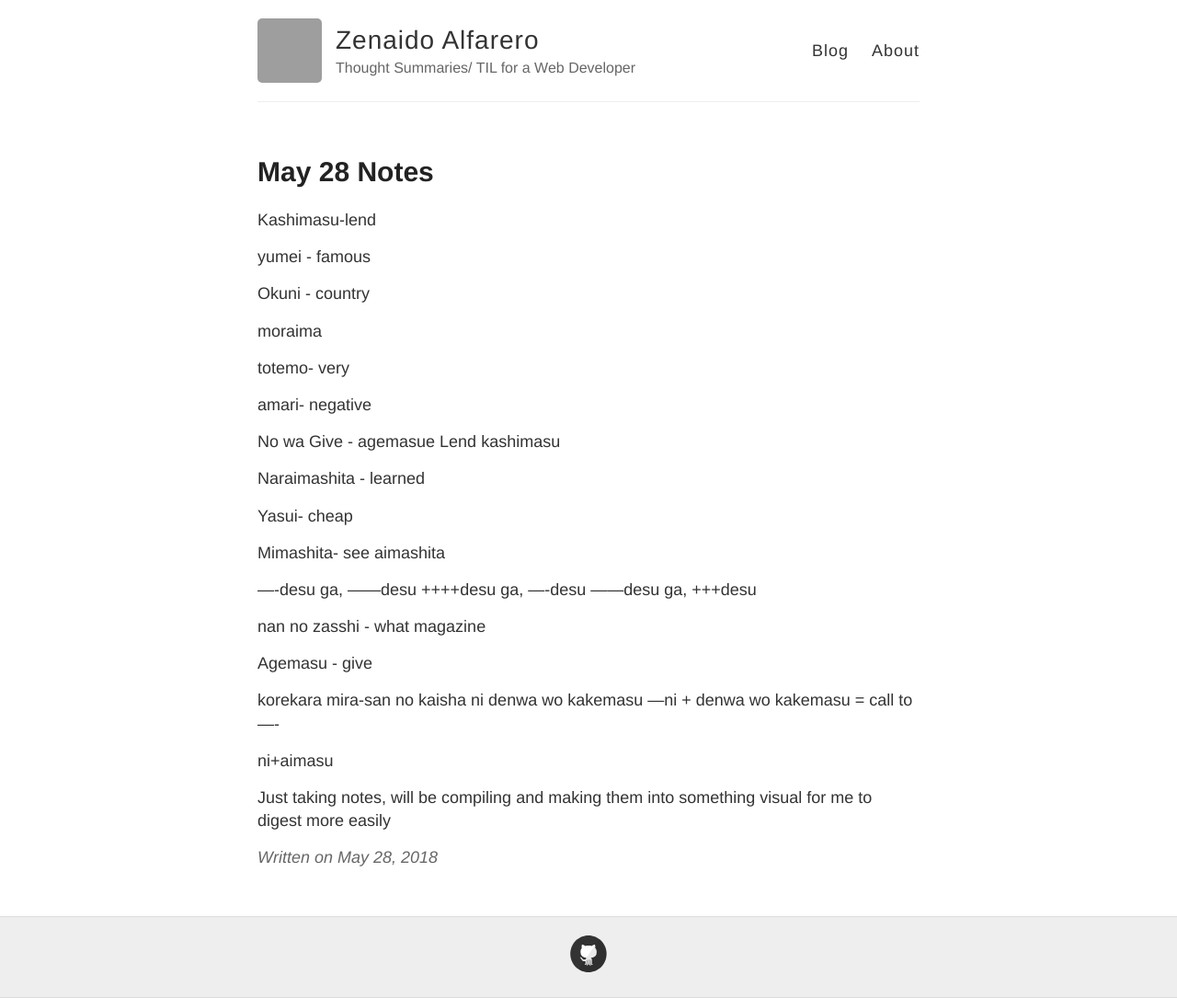
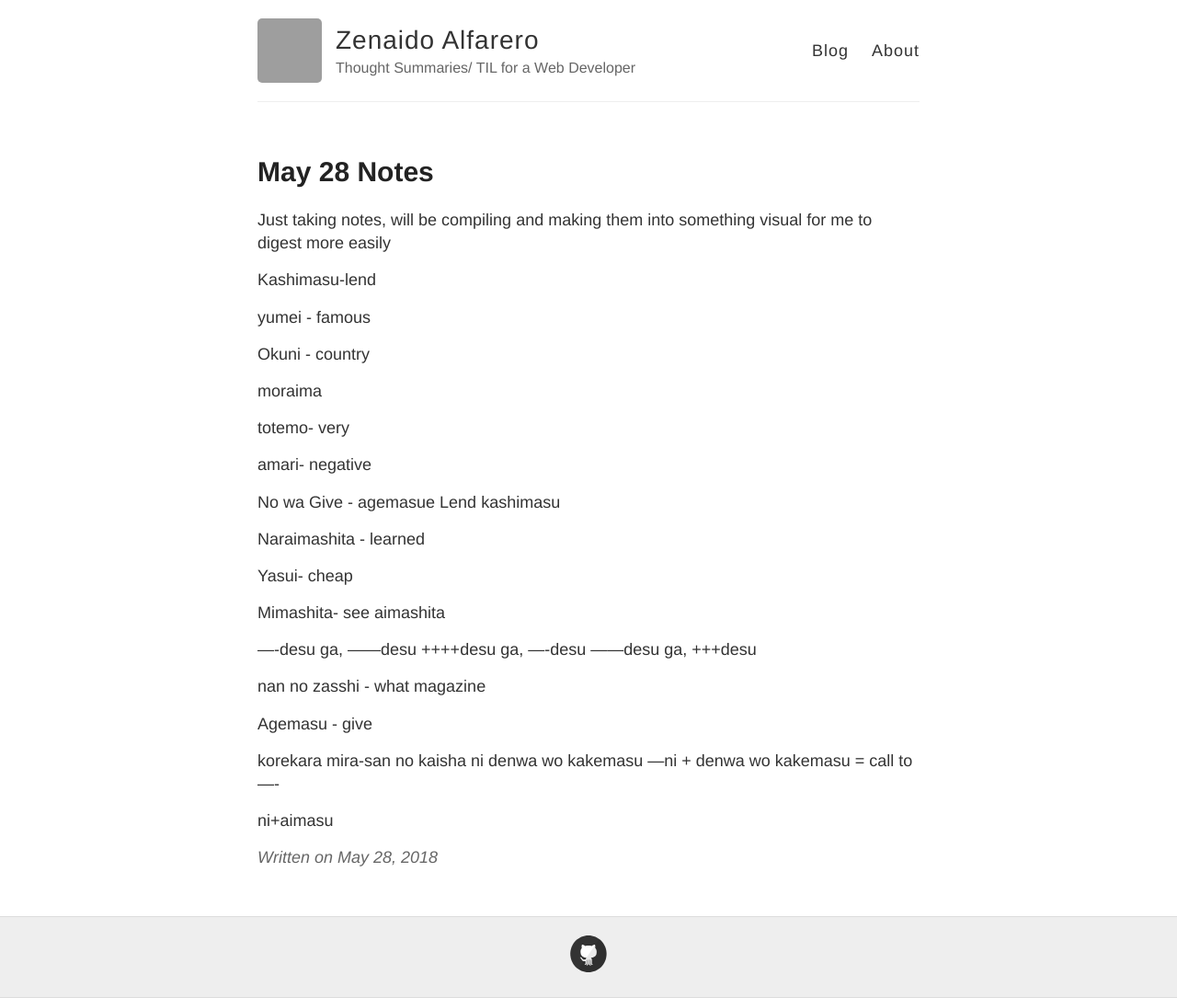
Before and after one commit to zalfarero/zalfarero.github.io, a Jekyll site: the page built from _posts/2018-5-28-JapNotes.md, in a window 1280 px wide. Shown: the whole page at 92% size. Built offline with Jekyll 4.4.1, drawn with Linux system fonts in a browser that asks for light colours; nearby versions of some CDN libraries; part of the change alters nothing that is shown; grey boxes are pictures that could not be loaded.

```diff
--- a/_posts/2018-5-28-JapNotes.md
+++ b/_posts/2018-5-28-JapNotes.md
@@ -3,6 +3,7 @@ layout: post
 title: May 28 Notes
 ---
 
+Just taking notes, will be compiling and making them into something visual for me to digest more easily
 
 Kashimasu-lend
 
@@ -39,5 +40,3 @@ korekara mira-san no kaisha ni denwa wo kakemasu
 ---ni + denwa wo kakemasu = call to ----
 
 ni+aimasu
-
-Just taking notes, will be compiling and making them into something visual for me to digest more easily
```
